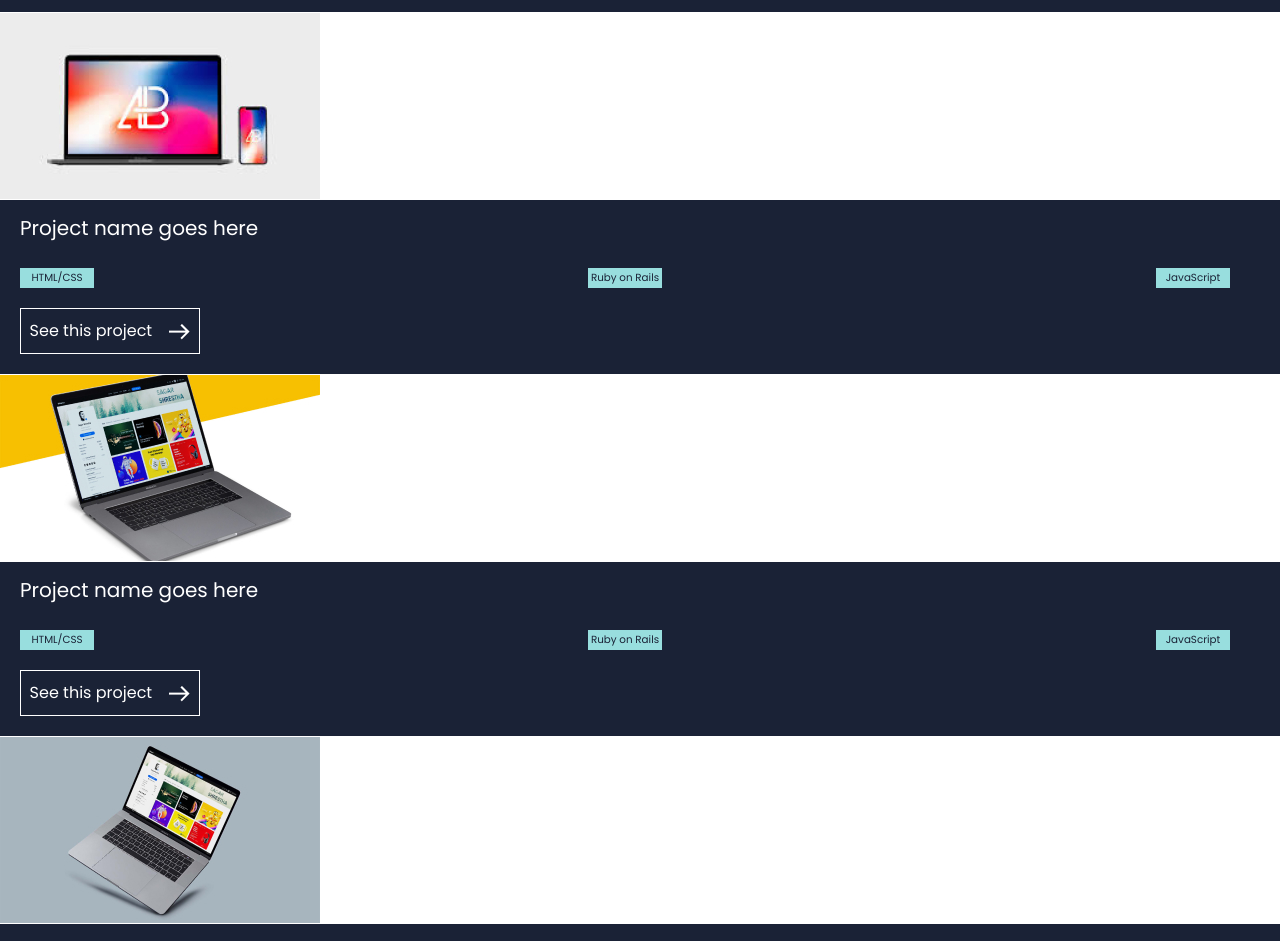
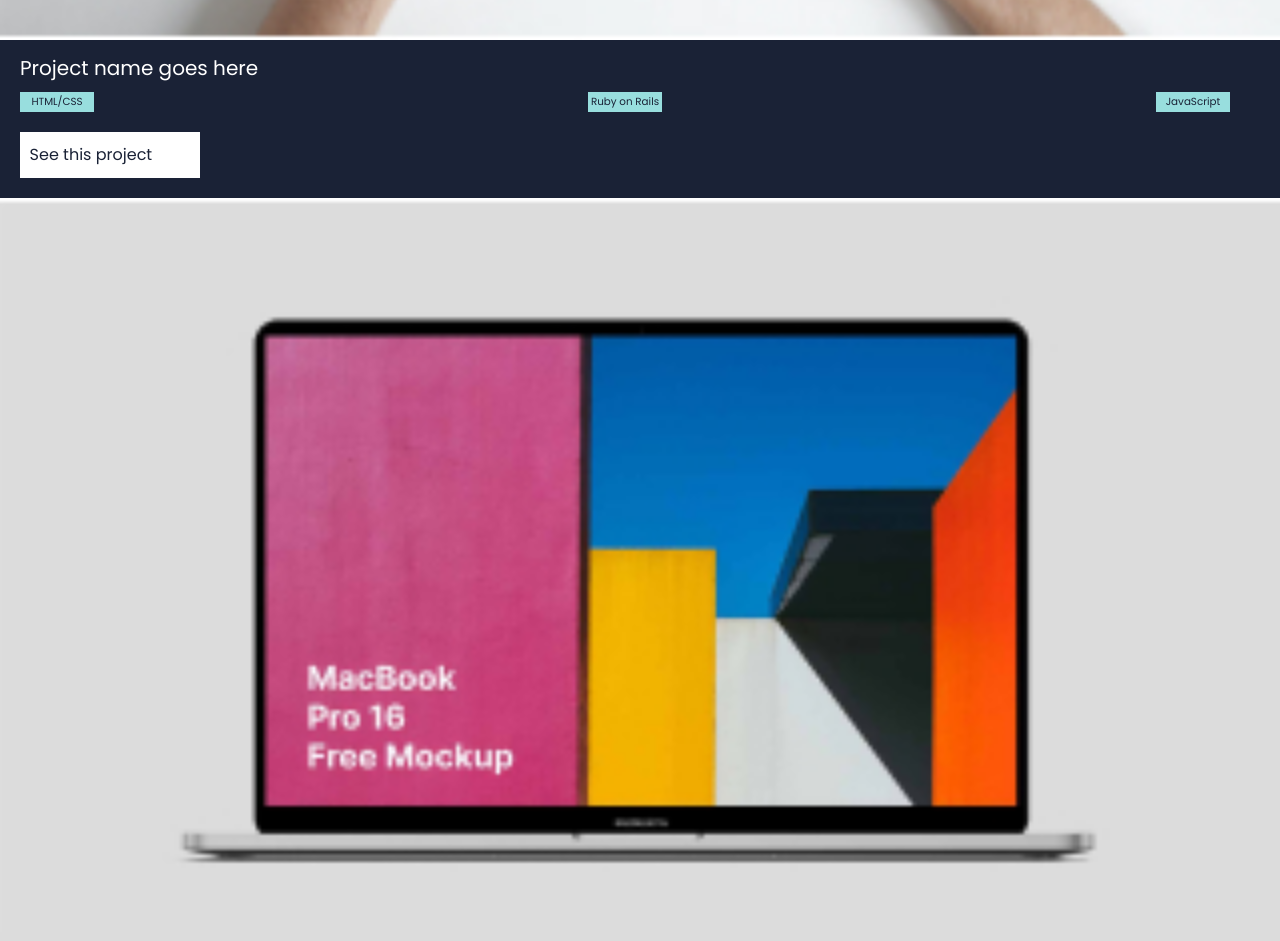
Before and after one commit to shm04/my-portfolio, a website: page index.html in a window 1280 px wide. Shown: the part 1540-2481 px from the top of the page. Drawn offline with nearby package versions, Linux system fonts and the light colour scheme.

Commit message:
Add changes from first review

```diff
--- a/index.html
+++ b/index.html
@@ -24,8 +24,18 @@
     </section>
     <section class="projects">
         <h1 class="projects-title">Projects</h1>
-        <img class="p-img" src="imgs/img1.jpg">
-        <section class="project-1">
+        <div class="project-1">
+            <img class="p-img" src="imgs/img1.jpg">
+            <h2 class="p-text">Project name goes here</h2>
+            <ul class="lenguages">
+                <li>HTML/CSS</li>
+                <li>Ruby on Rails</li>
+                <li>JavaScript</li>
+            </ul>
+                <a class="see-btn" href="#">See this project<img class="arrow" src="imgs/arrow.png"></a>
+        </div>
+        <div class="project-1">
+            <img class="p-img" src="imgs/img2.jpg">
             <p class="p-text">Project name goes here</p>
             <ul class="lenguages">
                 <li>HTML/CSS</li>
@@ -33,9 +43,9 @@
                 <li>JavaScript</li>
             </ul>
                 <a class="see-btn" href="#">See this project<img class="arrow" src="imgs/arrow.png"></a>
-        </section>
-        <img class="p-img" src="imgs/img2.jpg">
-        <section class="project-1">
+        </div>
+        <div class="project-1">
+            <img class="p-img" src="imgs/img3.jpg">
             <p class="p-text">Project name goes here</p>
             <ul class="lenguages">
                 <li>HTML/CSS</li>
@@ -43,9 +53,9 @@
                 <li>JavaScript</li>
             </ul>
                 <a class="see-btn" href="#">See this project<img class="arrow" src="imgs/arrow.png"></a>
-        </section>
-        <img class="p-img" src="imgs/img3.jpg">
-        <section class="project-1">
+        </div>
+        <div class="project-1">
+            <img class="p-img" src="imgs/img4.jpg">
             <p class="p-text">Project name goes here</p>
             <ul class="lenguages">
                 <li>HTML/CSS</li>
@@ -53,9 +63,9 @@
                 <li>JavaScript</li>
             </ul>
                 <a class="see-btn" href="#">See this project<img class="arrow" src="imgs/arrow.png"></a>
-        </section>
-        <img class="p-img" src="imgs/img4.jpg">
-        <section class="project-1">
+        </div>
+        <div class="project-1">
+            <img class="p-img" src="imgs/img5.jpg">
             <p class="p-text">Project name goes here</p>
             <ul class="lenguages">
                 <li>HTML/CSS</li>
@@ -63,9 +73,9 @@
                 <li>JavaScript</li>
             </ul>
                 <a class="see-btn" href="#">See this project<img class="arrow" src="imgs/arrow.png"></a>
-        </section>
-        <img class="p-img" src="imgs/img5.jpg">
-        <section class="project-1">
+        </div>
+        <div class="project-1">
+            <img class="p-img" src="imgs/img6.jpg">
             <p class="p-text">Project name goes here</p>
             <ul class="lenguages">
                 <li>HTML/CSS</li>
@@ -73,17 +83,7 @@
                 <li>JavaScript</li>
             </ul>
                 <a class="see-btn" href="#">See this project<img class="arrow" src="imgs/arrow.png"></a>
-        </section>
-        <img class="p-img" src="imgs/img6.jpg">
-        <section class="project-1">
-            <p class="p-text">Project name goes here</p>
-            <ul class="lenguages">
-                <li>HTML/CSS</li>
-                <li>Ruby on Rails</li>
-                <li>JavaScript</li>
-            </ul>
-                <a class="see-btn" href="#">See this project<img class="arrow" src="imgs/arrow.png"></a>
-        </section>
+        </div>
     </section>
     <section class="about">
         <h1 class="about-title">About</h1>
--- a/style.css
+++ b/style.css
@@ -1,7 +1,7 @@
 body {
   margin: 0;
   background-image: url(imgs/image_geometry_1.png), url(imgs/image_geometry_2.png);
-  background-size: 111px 74px, 100%;
+  background-size: 111px 74px, 321px 160px;
   background-position: left 0 top 0, left 0 top 472px;
   background-repeat: no-repeat;
 }
@@ -39,6 +39,7 @@
 
 .p-img {
   display: block;
+  width: -webkit-fill-available;
 }
 
 .text {
@@ -98,10 +99,12 @@
   line-height: 100%;
 }
 
+.projects {
+  display: grid;
+}
+
 .project-1 {
   background-color: #1a2236;
-  display: flex;
-  flex-direction: column;
 }
 
 .p-text {
@@ -143,8 +146,9 @@
   margin-left: 20px;
   margin-right: 122px;
   margin-bottom: 20px;
+  color: #1a2236;
+  background-color: #fff;
   border: 1px solid #fff;
-  color: #fff;
   text-decoration: none;
   font-family: 'Poppins', 'Courier New', Courier, monospace;
   font-style: normal;
@@ -157,6 +161,18 @@
   height: 44px;
   justify-content: space-around;
   align-items: center;
+}
+
+.see-btn:hover {
+  border: 1px solid #fff;
+  color: #fff;
+  background-color: #1a2236;
+}
+
+.see-btn:active {
+  border: 2px solid #fff;
+  color: #fff;
+  background-color: #1a2236;
 }
 
 .about-title {
```
